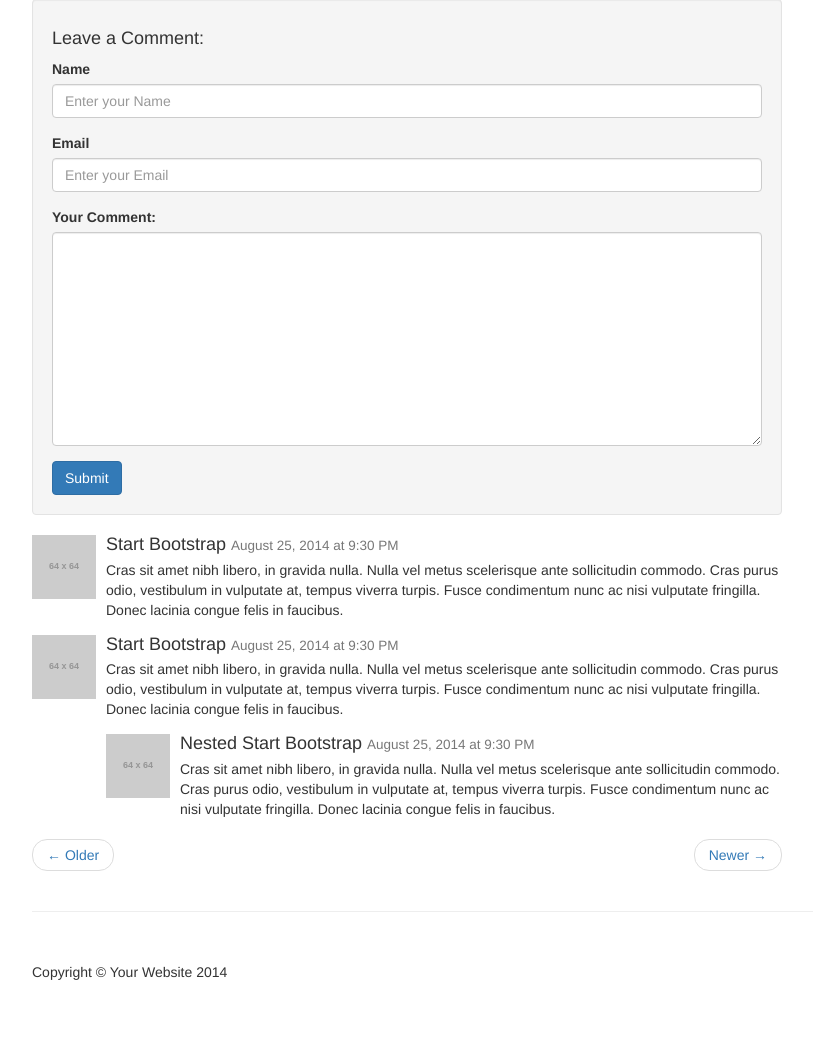
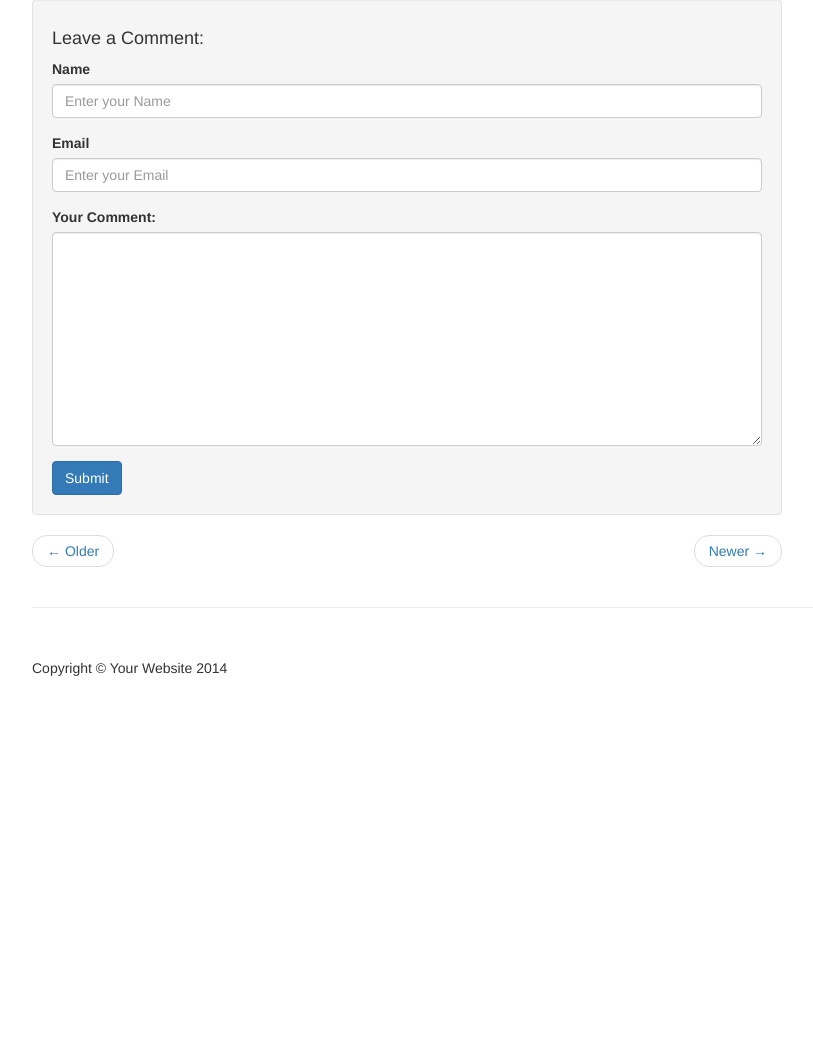
Before and after one commit to benringia/blogsmith, a PHP site: page /post.php?p_id=1 in a window 1280 px wide. Shown: the part 780-1822 px from the top of the page, without its empty margins (38-851 px from the left). After the commit the page ends 1456 px from the top, so only its background shows below. Run offline with PHP 8.4, Linux system fonts and the light colour scheme; tables that the repository leaves empty or names only in its code hold one stand-in row (values such as "Sample post"); grey boxes marked "Sample" are stand-in pictures; grey boxes labelled with a size stand in for pictures from a placeholder-image service; some libraries are stand-ins or nearby versions.

Commit message:
show comments on posts based on their status

```diff
--- a/post.php
+++ b/post.php
@@ -87,44 +87,35 @@
                         </div>
                 <!-- Posted Comments -->
 
+
+                <?php
+                    $query = "SELECT * FROM comments WHERE comment_post_id = {$postId} ";
+                    $query .= "AND comment_status = 'Approved' ";
+                    $query .= "ORDER BY comment_id DESC ";
+
+                    $selectCommentQuery = mysqli_query($dbConnect,$query);
+
+                    while($row = mysqli_fetch_assoc($selectCommentQuery)) {
+                        $commentDate = $row['comment_date'];
+                        $commentContent = $row['comment_content'];
+                        $commentAuthor = $row['comment_author'];
+                    ?>
                       <!-- Comment -->
                     <div class="media">
                         <a class="pull-left" href="#">
                             <img class="media-object" src="http://placehold.it/64x64" alt="">
                         </a>
                         <div class="media-body">
-                        <h4 class="media-heading">Start Bootstrap
-                            <small>August 25, 2014 at 9:30 PM</small>
+                            <h4 class="media-heading"><?php echo $commentAuthor ?>
+                                <small><?php echo $commentDate ?></small>
                             </h4>
-                        Cras sit amet nibh libero, in gravida nulla. Nulla vel metus scelerisque ante sollicitudin commodo. Cras purus odio, vestibulum in vulputate at, tempus viverra turpis. Fusce condimentum nunc ac nisi vulputate fringilla. Donec lacinia congue felis in faucibus.
+                            <?php echo $commentContent ?>
                         </div>
                     </div>
 
-                <!-- Comment -->
-                <div class="media">
-                    <a class="pull-left" href="#">
-                        <img class="media-object" src="http://placehold.it/64x64" alt="">
-                    </a>
-                    <div class="media-body">
-                        <h4 class="media-heading">Start Bootstrap
-                            <small>August 25, 2014 at 9:30 PM</small>
-                        </h4>
-                        Cras sit amet nibh libero, in gravida nulla. Nulla vel metus scelerisque ante sollicitudin commodo. Cras purus odio, vestibulum in vulputate at, tempus viverra turpis. Fusce condimentum nunc ac nisi vulputate fringilla. Donec lacinia congue felis in faucibus.
-                        <!-- Nested Comment -->
-                        <div class="media">
-                            <a class="pull-left" href="#">
-                                <img class="media-object" src="http://placehold.it/64x64" alt="">
-                            </a>
-                            <div class="media-body">
-                                <h4 class="media-heading">Nested Start Bootstrap
-                                    <small>August 25, 2014 at 9:30 PM</small>
-                                </h4>
-                                Cras sit amet nibh libero, in gravida nulla. Nulla vel metus scelerisque ante sollicitudin commodo. Cras purus odio, vestibulum in vulputate at, tempus viverra turpis. Fusce condimentum nunc ac nisi vulputate fringilla. Donec lacinia congue felis in faucibus.
-                            </div>
-                        </div>
-                        <!-- End Nested Comment -->
-                    </div>
-                </div>
+                   <?php } ?>
+
+
 
 
 
```
Lines whose indentation alone changed are shown as unchanged.
